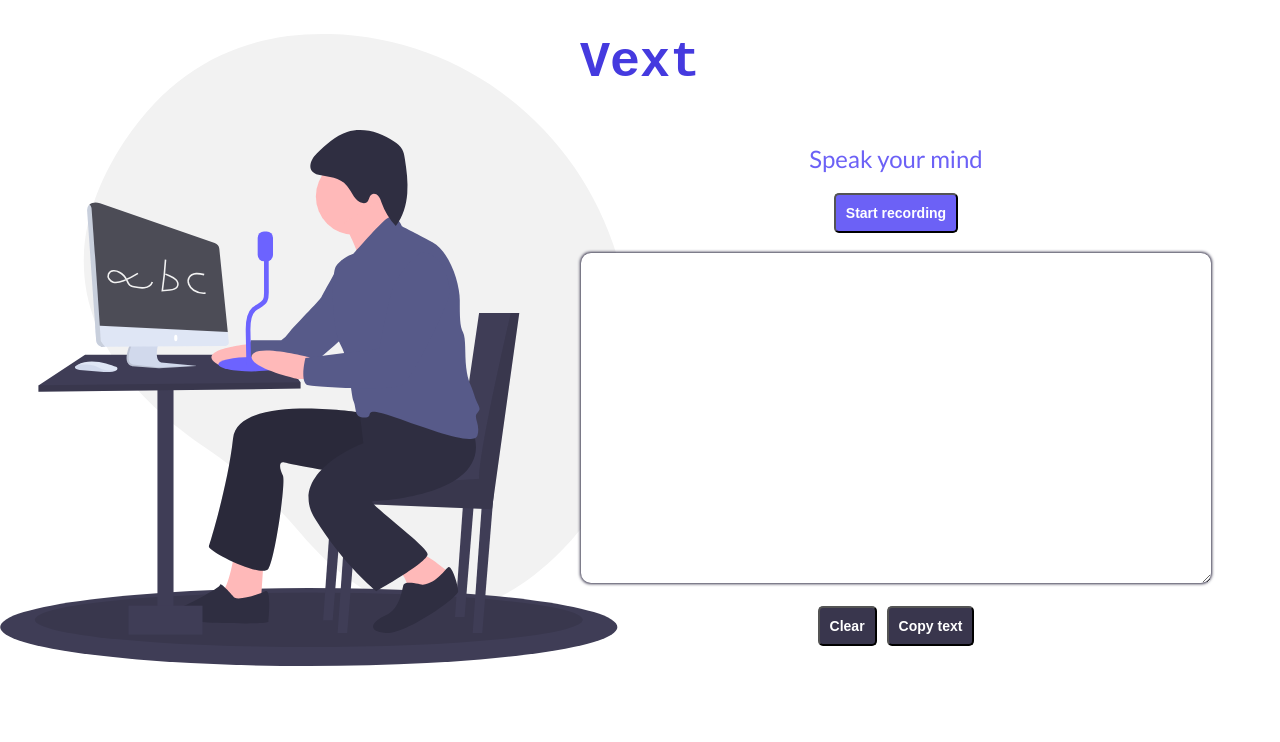
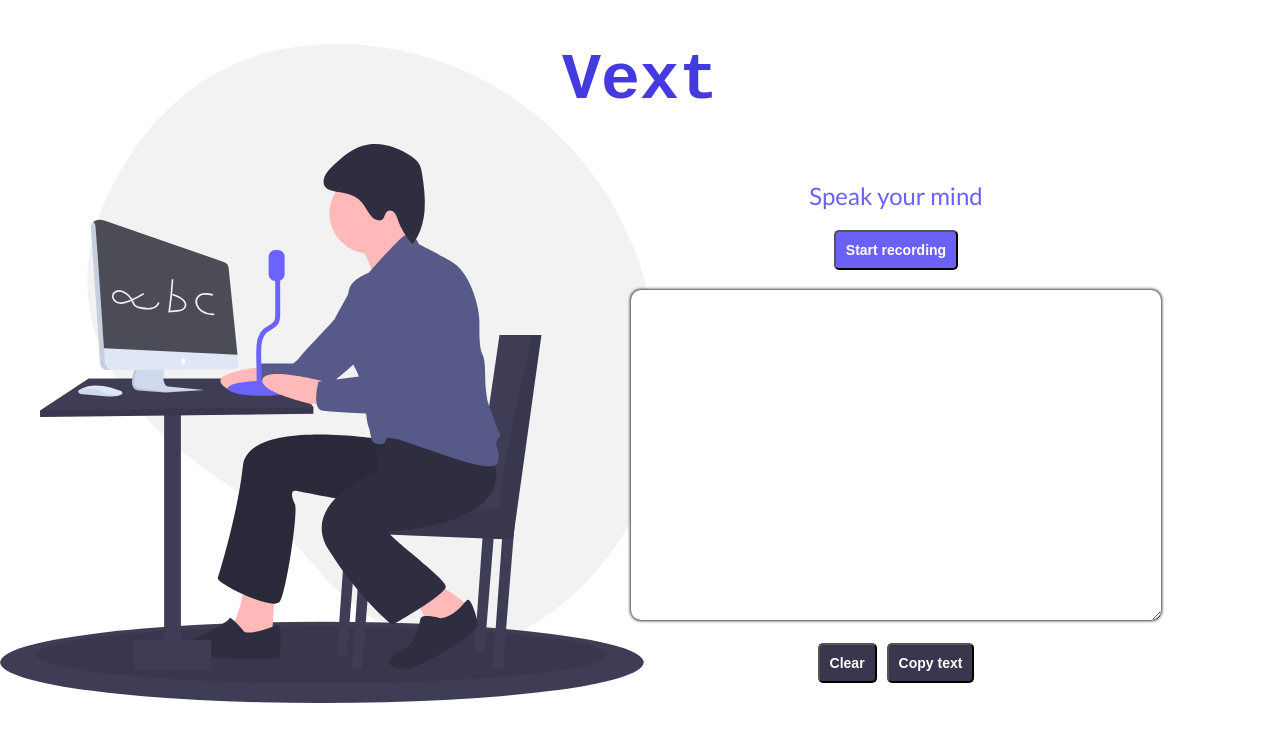
Before and after one commit to chingu-voyages/v9-geckos-team-04, a React (Create React App) app: page / in a window 1280 px wide. Shown: the top 742 px of the page. Built offline with nearby package versions, Linux system fonts and the light colour scheme; a web font is replaced by a local one.

Commit message:
Fix textarea width and increase title font size

```diff
--- a/src/App.css
+++ b/src/App.css
@@ -18,7 +18,7 @@
 }
 .title{
   color:#453adf;
-  font-size: 50px;
+  font-size: 65px;
   font-family: 'B612 Mono', monospace;
 }
 
@@ -38,7 +38,7 @@
 
 .textarea{
   overflow: auto;
-  width: 600px;
+  width: 500px;
   height: 300px;
   margin: 20px 20px;
   /* border: 3px solid #cccccc; */
```
